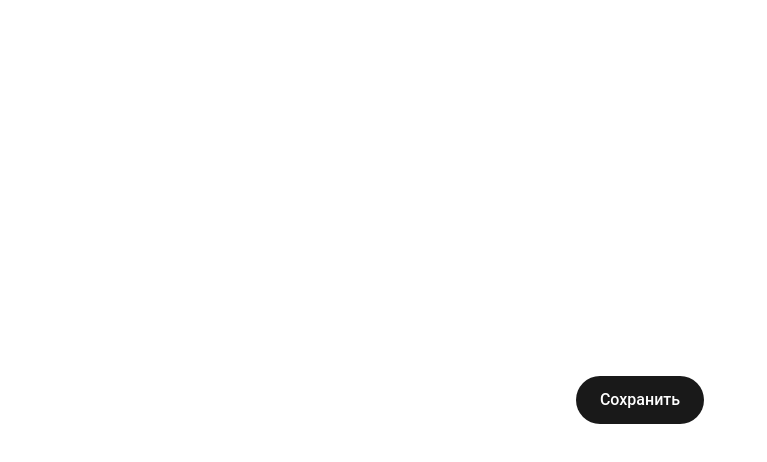
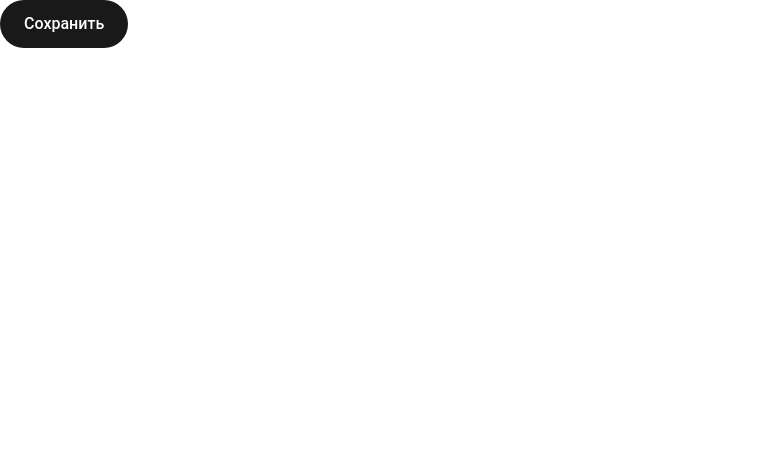
Before and after one commit to sergey12313/vote-service, a Nuxt app: page / in a window 1280 px wide. Shown: the top 462 px of the page, without its empty margins (0-767 px from the left). Built offline with nearby package versions, Linux system fonts and the light colour scheme.

Commit message:
feat: add sidebar (#4)
Co-authored-by: Sergey Razuvaev <serg@sv-tel.ru>

```diff
--- /dev/null
+++ b/app/components/app/sidebar.vue
@@ -0,0 +1,17 @@
+<template>
+  <div class="flex flex-col border-r  border-gray-200 py-7 justify-between items-center">
+    <nuxt-link to="/" class="icon-btn">
+      <icon size="24" name="app-icon:home" />
+    </nuxt-link>
+    <nuxt-link to="/" class="icon-btn">
+      <icon size="24" name="app-icon:exit" />
+    </nuxt-link>
+  </div>
+</template>
+
+<style scoped>
+@reference "tailwindcss";
+.icon-btn {
+  @apply w-9 h-9 hover:bg-gray-100 grid place-items-center rounded-full;
+}
+</style>
--- a/app/layouts/default.vue
+++ b/app/layouts/default.vue
@@ -1,5 +1,12 @@
+<script setup lang="ts">
+import { AppSidebar } from "#components";
+</script>
+
 <template>
-  <main class="min-h-screen grid place-items-center ">
-    <slot />
-  </main>
+  <div class="h-screen grid grid-cols-[72px_1fr]">
+    <AppSidebar class="overflow-hidden" />
+    <main>
+      <slot />
+    </main>
+  </div>
 </template>
--- a/nuxt.config.ts
+++ b/nuxt.config.ts
@@ -23,4 +23,12 @@ export default defineNuxtConfig({
     "@nuxt/image",
     "@nuxt/scripts",
   ],
+  icon: {
+    customCollections: [
+      {
+        prefix: "app-icon",
+        dir: "./app/assets/icons",
+      },
+    ],
+  },
 });
```
Also changed, not shown: app/assets/icons/exit.svg (added), app/assets/icons/home.svg (added).
